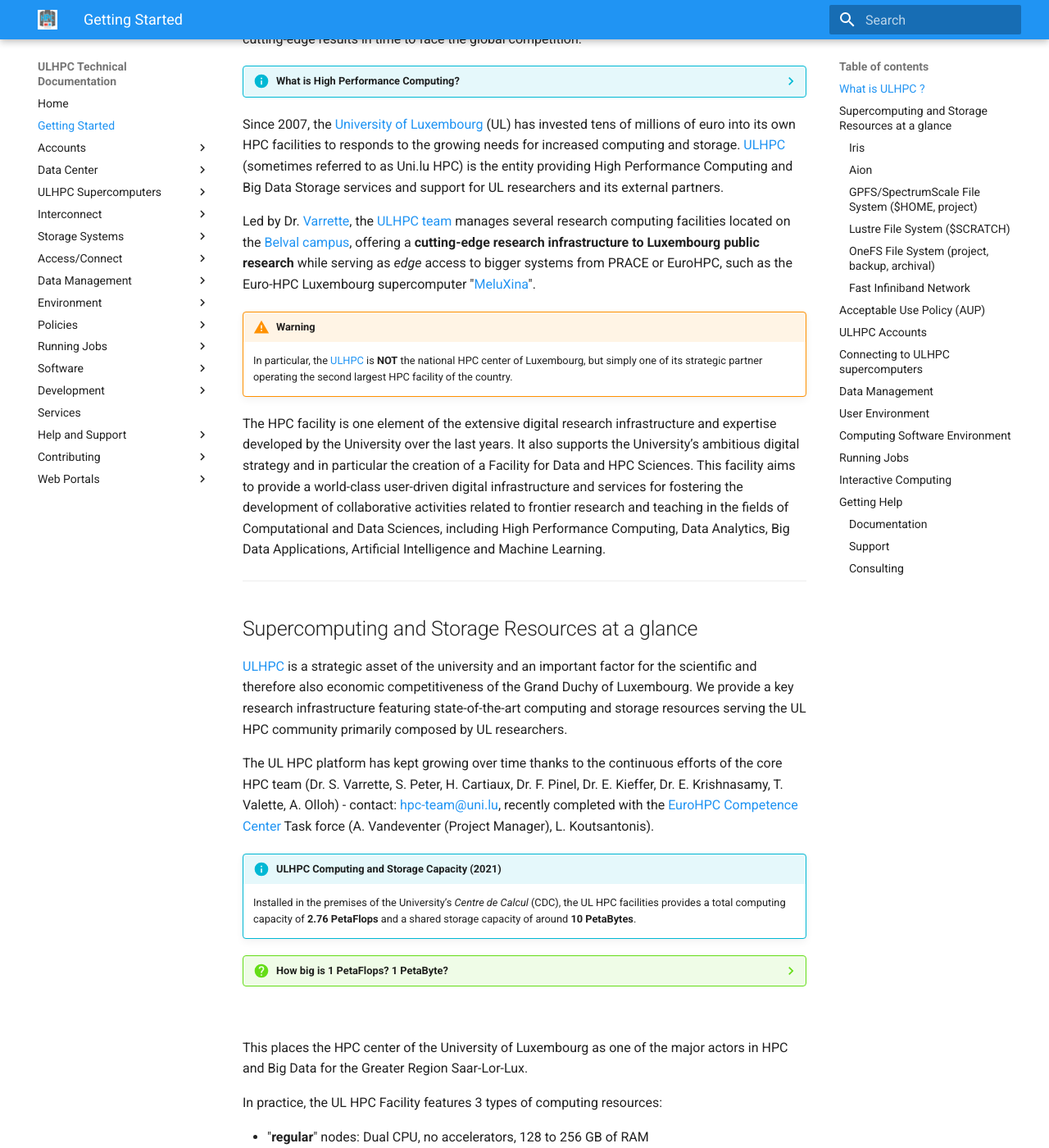
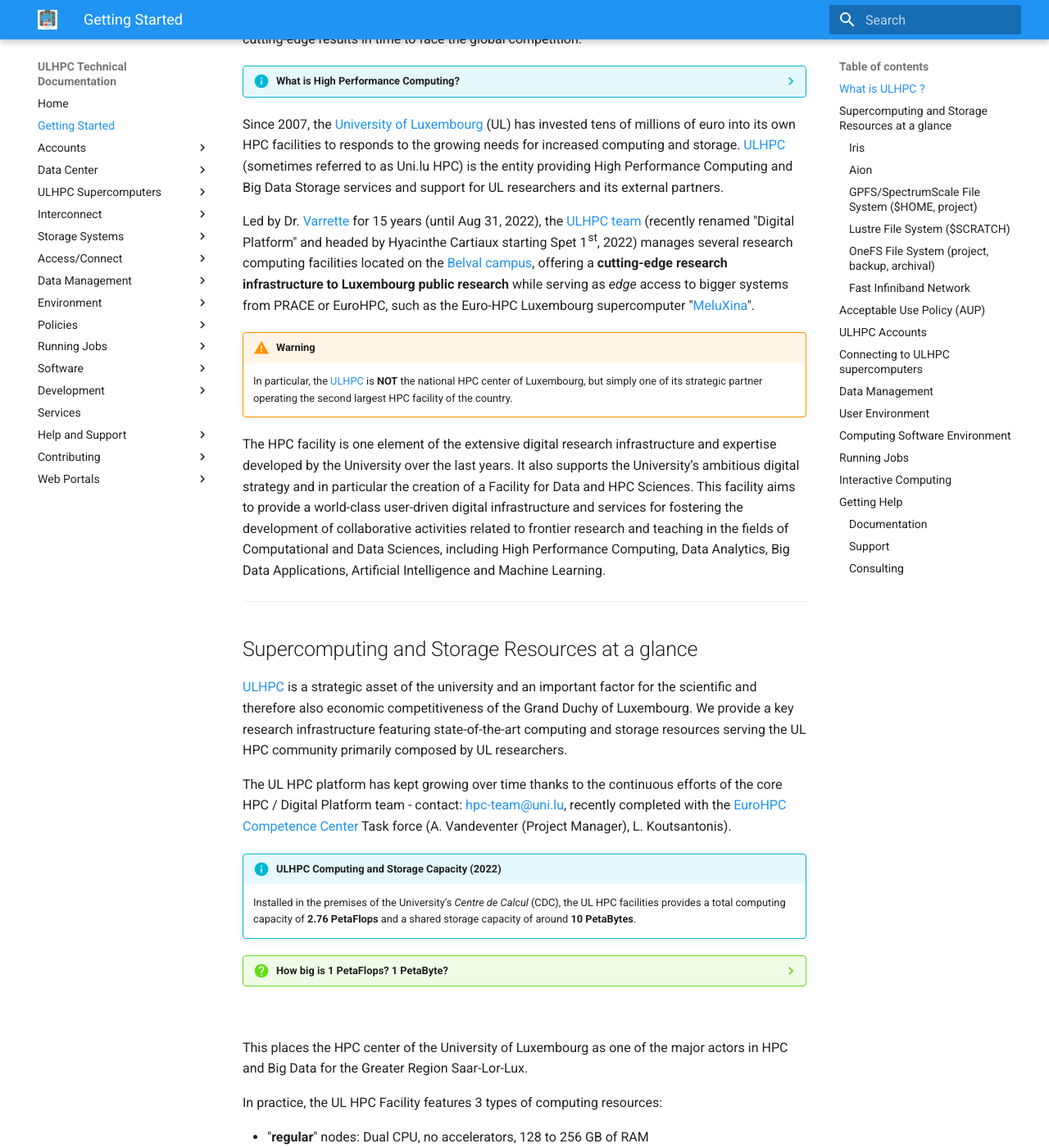
Before and after one commit to ULHPC/ulhpc-docs, an MkDocs documentation site: the page built from docs/getting-started.md, in a window 1280 px wide and 1400 px high, scrolled down 426 px. Shown: the whole window at 82% size. Built offline with MkDocs 1.6.1 and Material for MkDocs 9.7.7, drawn with Linux system fonts in a browser that asks for light colours; comment, search, counter and statistics services are not loaded; some of the changed text lies outside the part shown.

Commit message:
github update
Signed-off-by: Sebastien Varrette <Sebastien.Varrette@uni.lu>

```diff
--- a/docs/getting-started.md
+++ b/docs/getting-started.md
@@ -26,7 +26,7 @@ All world-class universities require this type of facility to accelerate its res
 Since 2007, the [University of Luxembourg](https://www.uni.lu) (UL) has invested tens of millions of euro into its own HPC facilities to responds to the growing needs for increased computing and storage.
 [ULHPC](https://hpc.uni.lu) (sometimes referred to as Uni.lu HPC) is the entity  providing High Performance Computing and Big Data Storage services and support for UL researchers and its external partners.
 
-Led by Dr. [Varrette](https://varrette.gforge.uni.lu), the [ULHPC team](https://hpc.uni.lu/about/team.html) manages several research computing facilities located on the [Belval campus](https://wwwen.uni.lu/contact/campus_de_belval), offering a **cutting-edge research infrastructure to Luxembourg public research** while serving as _edge_ access to bigger systems from PRACE or EuroHPC, such as the Euro-HPC Luxembourg supercomputer "[MeluXina](https://luxprovide.lu)".
+Led by Dr. [Varrette](https://varrette.gforge.uni.lu) for 15 years (until Aug 31, 2022), the [ULHPC team](https://hpc.uni.lu/about/team.html) (recently renamed "Digital Platform" and headed by Hyacinthe Cartiaux starting Spet 1st, 2022) manages several research computing facilities located on the [Belval campus](https://wwwen.uni.lu/contact/campus_de_belval), offering a **cutting-edge research infrastructure to Luxembourg public research** while serving as _edge_ access to bigger systems from PRACE or EuroHPC, such as the Euro-HPC Luxembourg supercomputer "[MeluXina](https://luxprovide.lu)".
 
 !!! warning
     In particular, the [ULHPC](https://hpc.uni.lu) is **NOT** the national HPC center of Luxembourg, but simply one of its strategic partner operating the second largest HPC facility of the country.
@@ -40,9 +40,9 @@ The HPC facility is one element of the extensive digital research infrastructure
 [ULHPC](https://hpc.uni.lu) is a strategic asset of the university and an important factor for the scientific and therefore also economic competitiveness of the Grand Duchy of Luxembourg.
 We provide a key research infrastructure featuring state-of-the-art computing and storage resources serving the UL HPC community primarily composed by UL researchers.
 
-The UL HPC platform has kept growing over time thanks to the continuous efforts of the core HPC team (Dr. S. Varrette, S. Peter, H. Cartiaux, Dr. F. Pinel, Dr. E. Kieffer, Dr. E. Krishnasamy, T. Valette, A. Olloh) - contact: [hpc-team@uni.lu](mailto:hpc-team@uni.lu), recently completed with the [EuroHPC Competence Center](https://www.eurocc-project.eu/) Task force (A. Vandeventer (Project Manager), L. Koutsantonis).
+The UL HPC platform has kept growing over time thanks to the continuous efforts of the core HPC / Digital Platform team - contact: [hpc-team@uni.lu](mailto:hpc-team@uni.lu), recently completed with the [EuroHPC Competence Center](https://www.eurocc-project.eu/) Task force (A. Vandeventer (Project Manager), L. Koutsantonis).
 
-!!! info "ULHPC Computing and Storage Capacity (2021)"
+!!! info "ULHPC Computing and Storage Capacity (2022)"
     Installed in the premises of the University’s _Centre de Calcul_ (CDC), the UL HPC facilities provides a total computing capacity of __2.76 PetaFlops__ and a shared storage capacity of around **10 PetaBytes**.
 
 ??? question "How big is 1 PetaFlops? 1 PetaByte?"
@@ -234,12 +234,10 @@ We have always maintained an extensive [documentation](https://hpc-docs.uni.lu)
 [:fontawesome-solid-sign-in-alt: ULHPC Technical Documentation](https://hpc-docs.uni.lu/support){: .md-button .md-button--link }
 [:fontawesome-solid-chalkboard-teacher: ULHPC Tutorials](ttps://ulhpc-tutorials.readthedocs.io/){: .md-button .md-button--link }
 
-<!-- !!! tip "The ULHPC Team welcomes your contributions" -->
-<!-- 	These pages are hosted from a -->
-<!-- 	[git repository](https://gitlab.uni.lu/www/ulhpc-docs) and -->
-<!-- 	[contributions](https://gitlab.uni.lu/www/ulhpc-docs/docs/contributing) -->
-<!-- 	are welcome! -->
-<!-- 	[Fork this repo](https://gitlab.uni.lu/www/ulhpc-docs-/forks/new) -->
+!!! tip "The ULHPC Team welcomes your contributions"
+	These pages are hosted from a [git repository](https://github.com/ULHPC/ulhpc-docs) and [contributions](contributing/)
+	are welcome!
+	[Fork this repo](https://docs.github.com/en/get-started/quickstart/fork-a-repo)
 
 ### Support
 
```
Also changed, not shown: docs/README.md (+2 -10 lines).
